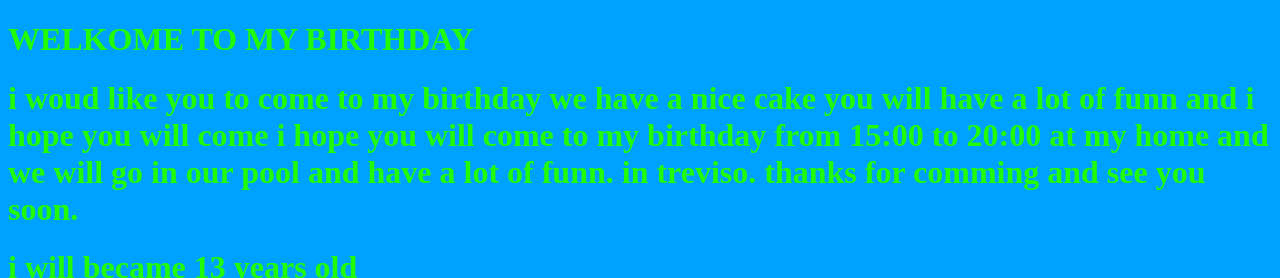
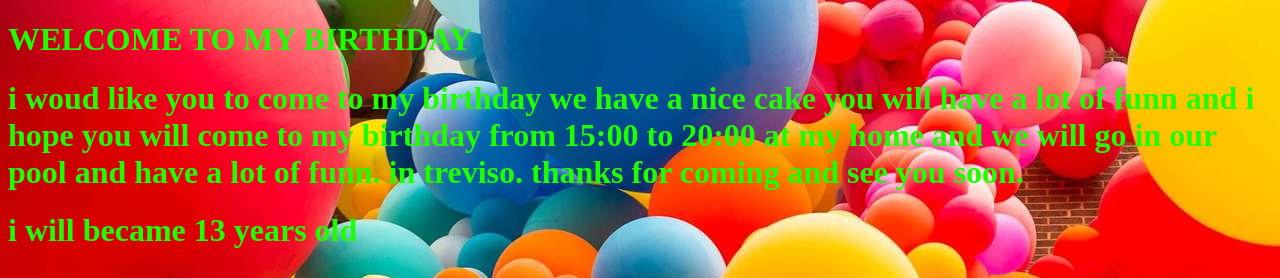
Before and after one commit to airplane123/001-my-birthday-party-invition, a plain HTML site: page index.html in a window 1280 px wide. Shown: the top 278 px of the page. Drawn offline with Linux system fonts and the light colour scheme.

Commit message:
krir
it was nice

```diff
--- a/felix.css
+++ b/felix.css
@@ -1,5 +1,5 @@
 body{
     color:#20fc03;
     background-color: rgb(0, 162, 255);
-    background-image: url(balln.jpg);
+    background-image: url(baloon.jpg);
 }
--- a/index.html
+++ b/index.html
@@ -7,16 +7,17 @@
     <link rel="stylesheet" href="felix.css">
 </head>
 <body>
-    <h1>WELKOME TO MY BIRTHDAY</h1>
+    <h1>WELCOME TO MY BIRTHDAY</h1>
     <h1>i woud like you to come to my birthday
         we have a nice cake you will have a lot of funn and i hope you will come
-        i hope you will come to my birthday from 15:00 to 20:00
+        to my  birthday from 15:00 to 20:00
 
         at my home and we will go in our pool and have a lot of funn.
 
         in treviso.
 
-        thanks for comming and see you soon.
+        thanks for coming and see you soon.
+
 
 
 
```
Also changed, not shown: baloon.jpg (renamed from shutterstock_1100995757-min.jpg), night.jpg (added), 1 other file.
